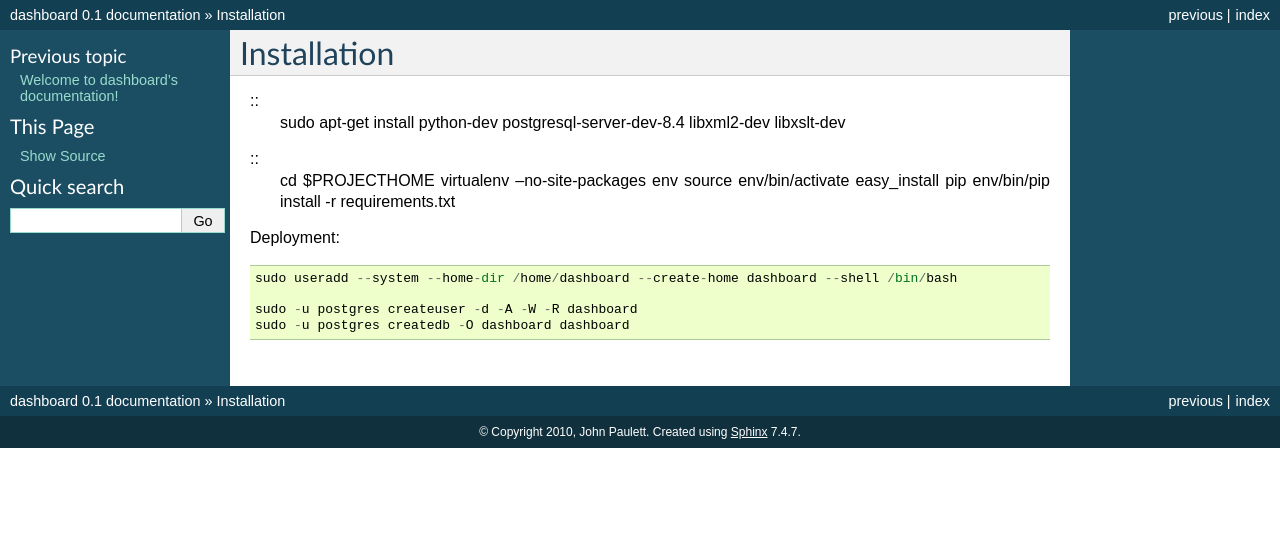
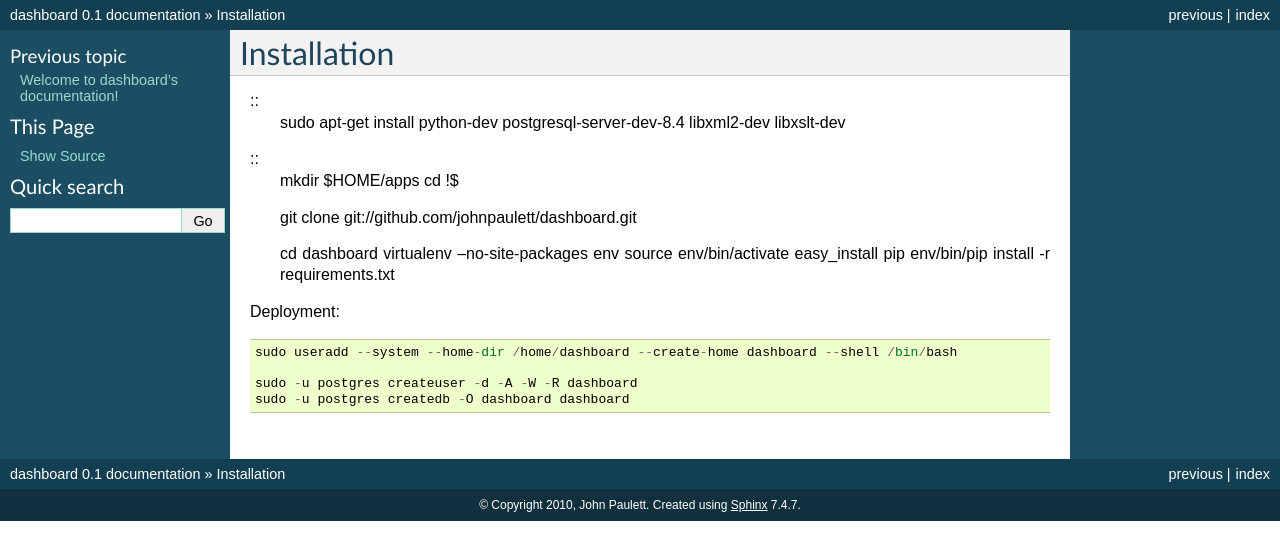
Before and after one commit to johnpaulett/dashboard, a Sphinx documentation site: the page built from docs/install.rst, in a window 1280 px wide. Shown: the top 560 px of the page. Built offline with Sphinx 7.4.7, drawn with Linux system fonts in a browser that asks for light colours; formulas are drawn with MathJax 3.

```diff
--- a/docs/install.rst
+++ b/docs/install.rst
@@ -4,9 +4,13 @@ Installation
 ::
     sudo apt-get install python-dev postgresql-server-dev-8.4 libxml2-dev libxslt-dev
 
+::
+    mkdir $HOME/apps
+    cd !$
 
-::
-    cd $PROJECTHOME
+    git clone git://github.com/johnpaulett/dashboard.git
+
+    cd dashboard
     virtualenv --no-site-packages env
     source env/bin/activate
     easy_install pip
--- a/requirements.txt
+++ b/requirements.txt
@@ -17,7 +17,10 @@ sorl-thumbnail
 south
 Werkzeug
 
-# celery depedencies
+# celery dependencies
 celery
 #celerymon
 ghettoq
+
+# spawning dependencies
+PasteDeploy
```
Also changed, not shown: docs/notes.rst (+31 -7 lines).
